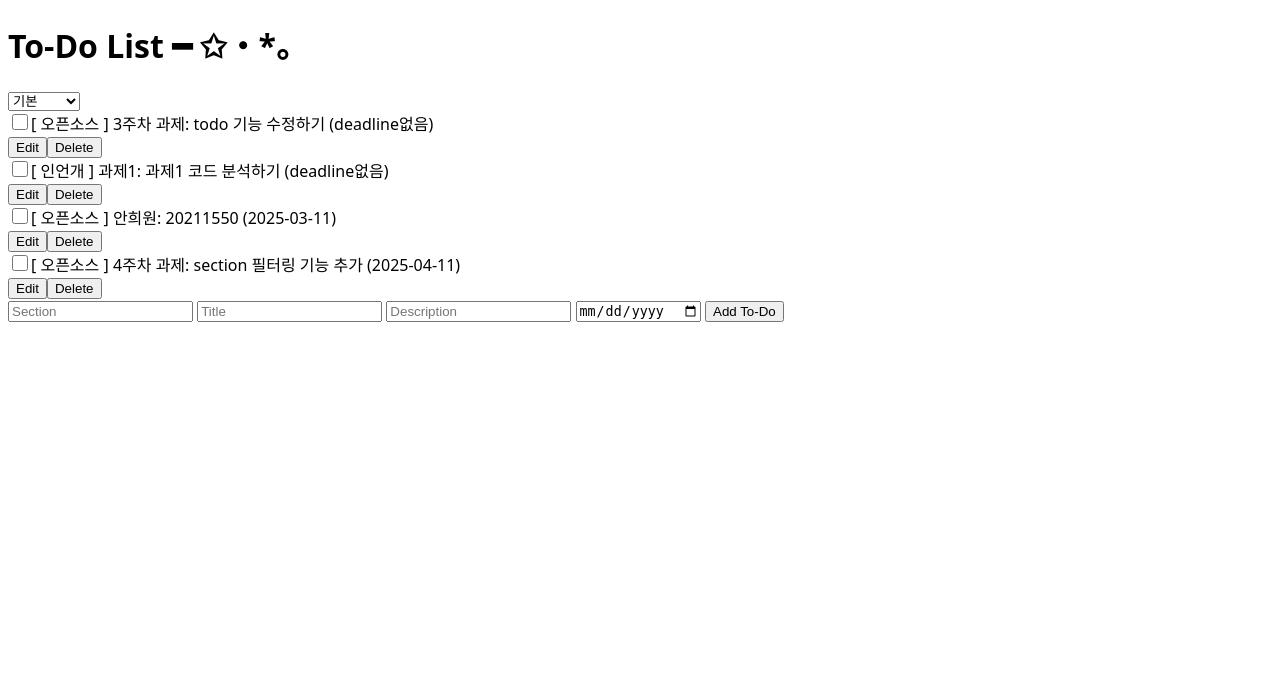
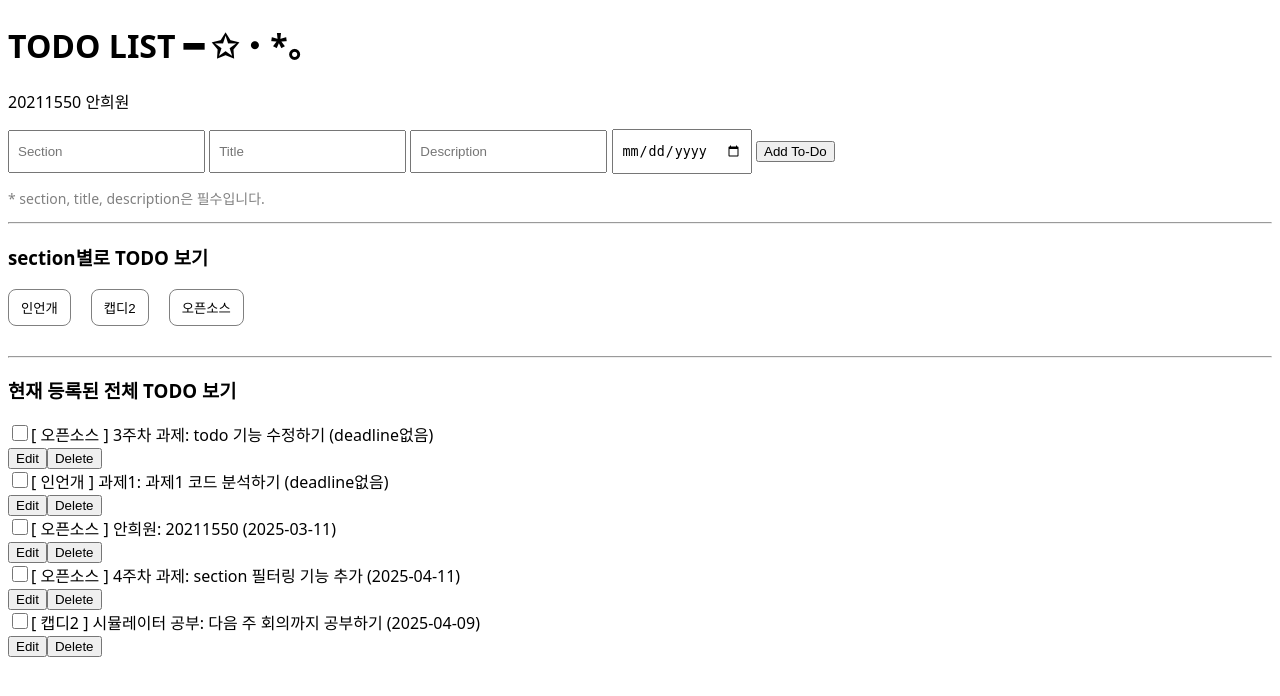
Before and after one commit to naya-h2/FastApi-Todos, a FastAPI app: page / in a window 1280 px wide. Shown: the top 696 px of the page. Run offline with FastAPI, Linux system fonts and the light colour scheme; some web fonts are replaced.

Commit message:
feat: section 별 페이지 UI 추가

```diff
--- a/fastapi-app/main.py
+++ b/fastapi-app/main.py
@@ -7,8 +7,6 @@ import json
 import os
 import datetime
 from enum import Enum
-from itertools import groupby
-from operator import itemgetter
 
 app = FastAPI()
 
@@ -120,6 +118,9 @@ def get_sections ():
     unique_sections = list(set(sections))
     return unique_sections
 
+
+##########################
+
 # HTML 파일 서빙
 app.mount("/static", StaticFiles(directory="static"), name="static")
 @app.get("/", response_class=HTMLResponse)
@@ -127,3 +128,9 @@ def read_root():
     with open("templates/index.html", "r") as file:
         content = file.read()
     return HTMLResponse(content=content)
+
+@app.get("/section", response_class=HTMLResponse)
+def read_section_page():
+    with open("templates/section/index.html", "r") as file:
+        content = file.read()
+    return HTMLResponse(content=content)
--- a/fastapi-app/static/global.css
+++ b/fastapi-app/static/global.css
@@ -3,8 +3,3 @@ html {
     BlinkMacSystemFont, 'Segoe UI', Roboto, Oxygen, Ubuntu, Cantarell,
     'Open Sans', 'Helvetica Neue', sans-serif;
 }
-
-.todo-checkbox {
-  width: 16px;
-  height: 16px;
-}
--- a/fastapi-app/templates/index.html
+++ b/fastapi-app/templates/index.html
@@ -3,7 +3,7 @@
   <head>
     <meta charset="UTF-8" />
     <meta name="viewport" content="width=device-width, initial-scale=1.0" />
-    <title>To-Do List | 안희원</title>
+    <title>안희원의 투두리스트💫</title>
 
     <link
       rel="stylesheet"
@@ -12,13 +12,42 @@
       href="https://cdn.jsdelivr.net/gh/orioncactus/pretendard@v1.3.9/dist/web/variable/pretendardvariable.min.css"
     />
     <link rel="stylesheet" href="/static/global.css" />
+    <style>
+      #todo-section {
+        display: flex;
+        gap: 20px;
+      }
+
+      .tag {
+        padding: 8px 12px;
+        border-radius: 8px;
+        background-color: white;
+        border: 1px solid grey;
+
+        cursor: pointer;
+        &:hover {
+          background-color: lemonchiffon;
+        }
+      }
+
+      .todo-checkbox {
+        width: 16px;
+        height: 16px;
+      }
+
+      input {
+        padding: 12px 8px;
+      }
+
+      .description {
+        font-size: 14px;
+        color: grey;
+      }
+    </style>
   </head>
   <body>
-    <h1>To-Do List ━ ✩・*。</h1>
-    <select defaultSelected="default" id="todo-section">
-      <option id="default" value="default">기본</option>
-    </select>
-    <div id="todo-list"></div>
+    <h1>TODO LIST ━ ✩・*。</h1>
+    <p>20211550 안희원</p>
     <form id="todo-form">
       <input type="text" id="section" placeholder="Section" required />
       <input type="text" id="title" placeholder="Title" required />
@@ -26,16 +55,33 @@
       <input type="date" id="deadline" />
       <button type="submit">Add To-Do</button>
     </form>
+    <p class="description">* section, title, description은 필수입니다.</p>
+    <hr />
+
+    <h3>section별로 TODO 보기</h3>
+    <div id="todo-section"></div>
+
+    <br />
+    <hr />
+
+    <h3>현재 등록된 전체 TODO 보기</h3>
+    <div id="todo-list"></div>
+
     <script>
       async function fetchSections() {
         const response = await fetch('/sections');
         const sections = await response.json();
         const todoSection = document.getElementById('todo-section');
         sections.forEach((section, idx) => {
-          const op = document.createElement('option');
+          const op = document.createElement('button');
           op.id = idx;
           op.value = section;
           op.innerHTML = section;
+          op.className = 'tag';
+
+          op.addEventListener('click', () => {
+            window.location.href = `/section?s=${section}`;
+          });
           todoSection.appendChild(op);
         });
       }
--- a/fastapi-app/todo.json
+++ b/fastapi-app/todo.json
@@ -30,5 +30,13 @@
         "completed": false,
         "section": "\uc624\ud508\uc18c\uc2a4",
         "deadline": "2025-04-11"
+    },
+    {
+        "id": 1744029691432,
+        "title": "\uc2dc\ubbac\ub808\uc774\ud130 \uacf5\ubd80",
+        "description": "\ub2e4\uc74c \uc8fc \ud68c\uc758\uae4c\uc9c0 \uacf5\ubd80\ud558\uae30",
+        "completed": false,
+        "section": "\ucea1\ub5142",
+        "deadline": "2025-04-09"
     }
 ]
```
Also changed, not shown: fastapi-app/templates/section/index.html (added, +91 -0 lines). Lines whose indentation alone changed are shown as unchanged.
